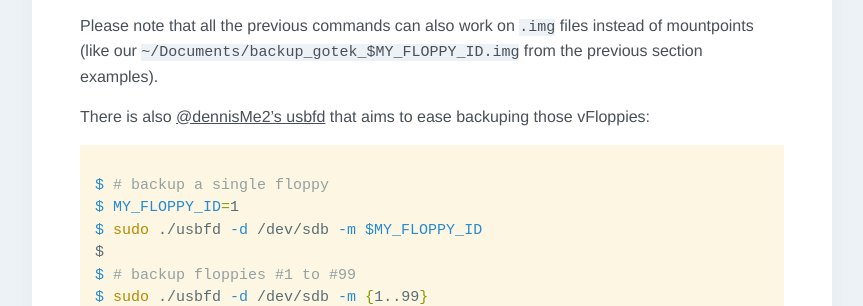
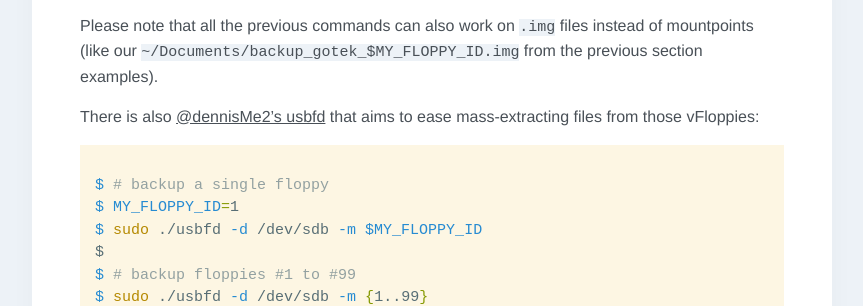
Before and after one commit to p3r7/blog, a Jekyll site: the page built from _posts/2021-04-11-mpc-2000-floppy-format.md, in a window 1280 px wide and 900 px high, scrolled down 3134 px. Shown: the part 152-458 px from the top of the window, without its empty margins (208-1071 px from the left). Built offline with Jekyll 4.4.1, drawn with Linux system fonts in a browser that asks for light colours; some web fonts are replaced.

Commit message:
More complete desc

````diff
--- a/_posts/2021-04-11-mpc-2000-floppy-format.md
+++ b/_posts/2021-04-11-mpc-2000-floppy-format.md
@@ -105,7 +105,7 @@ Then, one can use command `mcopy` to extract the floppy content.
 
 Please note that all the previous commands can also work on `.img` files instead of mountpoints (like our `~/Documents/backup_gotek_$MY_FLOPPY_ID.img` from the previous section examples).
 
-There is also [@dennisMe2's usbfd](https://github.com/dennisMe2/usbfd) that aims to ease backuping those vFloppies:
+There is also [@dennisMe2's usbfd](https://github.com/dennisMe2/usbfd) that aims to ease mass-extracting files from those vFloppies:
 
 ```bash
 $ # backup a single floppy
````
